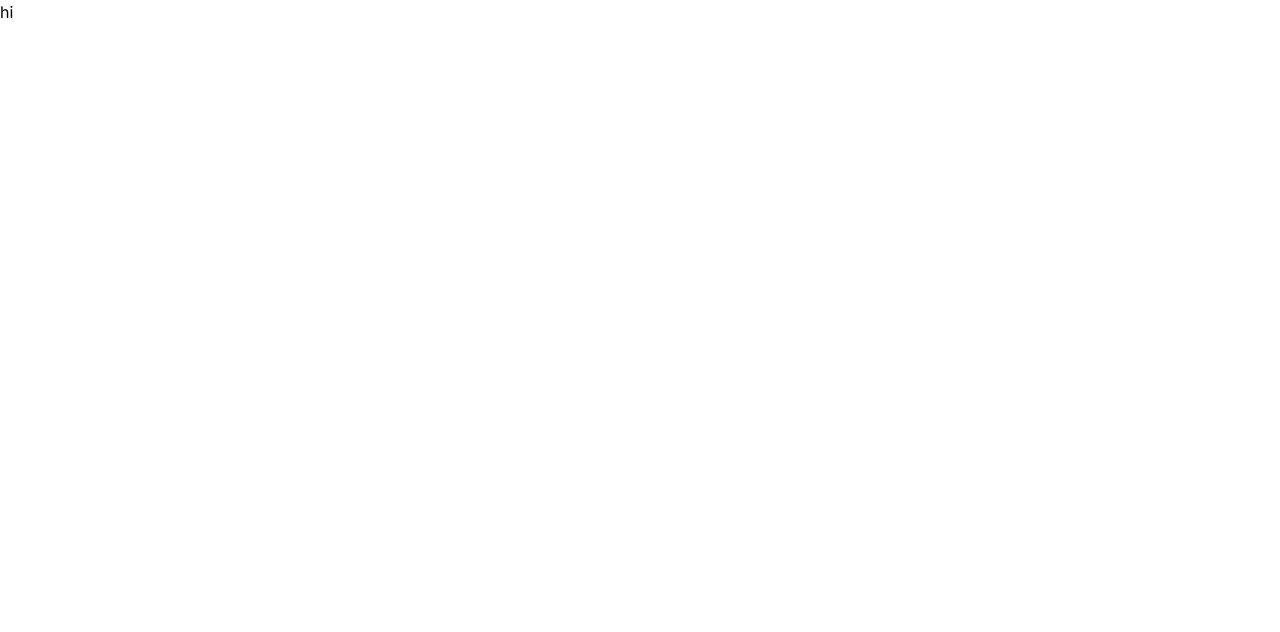
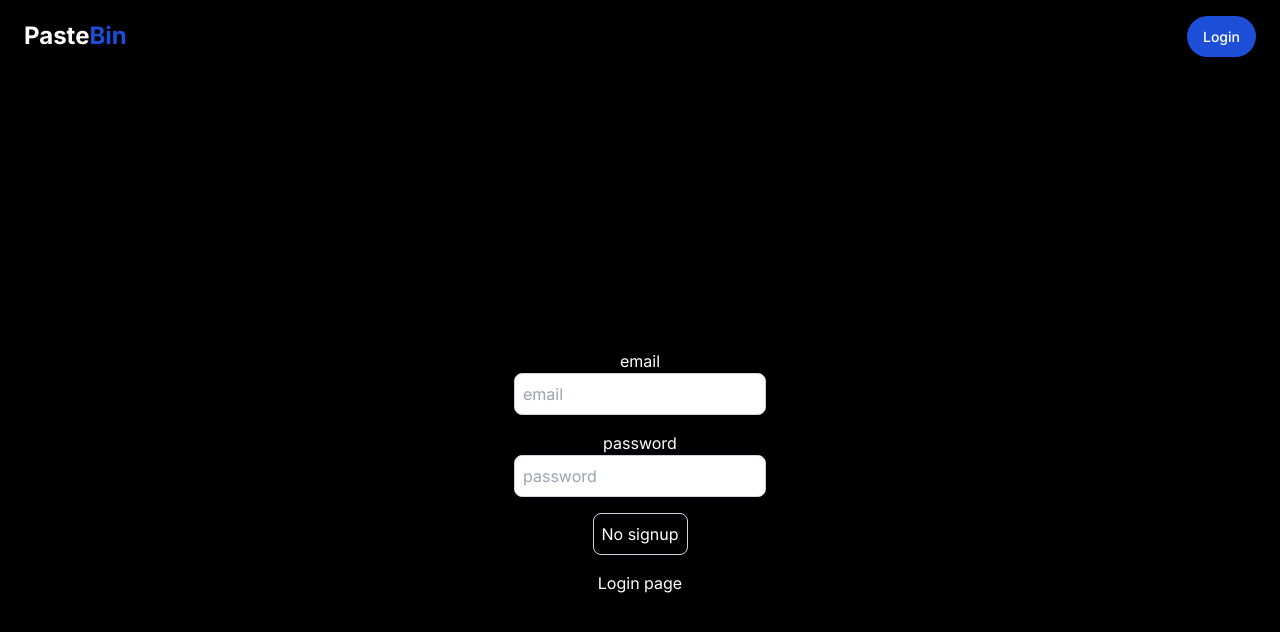
Before and after one commit to DegenCoders/Paste-Bin, a Next.js app in the folder frontend/: page /login in a window 1280 px wide. Shown: the top 632 px of the page. Built offline with nearby package versions, Linux system fonts and the light colour scheme.

Commit message:
login fix

```diff
--- a/frontend/app/login/login.js
+++ b/frontend/app/login/Login.js
@@ -6,7 +6,6 @@ import { useRouter } from 'next/navigation'
 import Link from 'next/link'
 
 const login = () => {
-    const auth = () => {
     const router = useRouter()
     const [user, SetUser] = useState({
         email: "",
@@ -80,6 +79,6 @@ const login = () => {
     </div>
   )
 }
-}
+
 
 export default login
--- a/frontend/app/login/page.js
+++ b/frontend/app/login/page.js
@@ -1,11 +1,12 @@
-import React from 'react'
+import Image from "next/image";
+import Navbar from "../components/Navbar";
+import Login from "./Login"
 
-const page = () => {
+export default function Signup() {
   return (
     <div>
-      hi
+        <Navbar />
+        <Login />
     </div>
-  )
+  );
 }
-
-export default page
```
Lines whose indentation alone changed are shown as unchanged.
